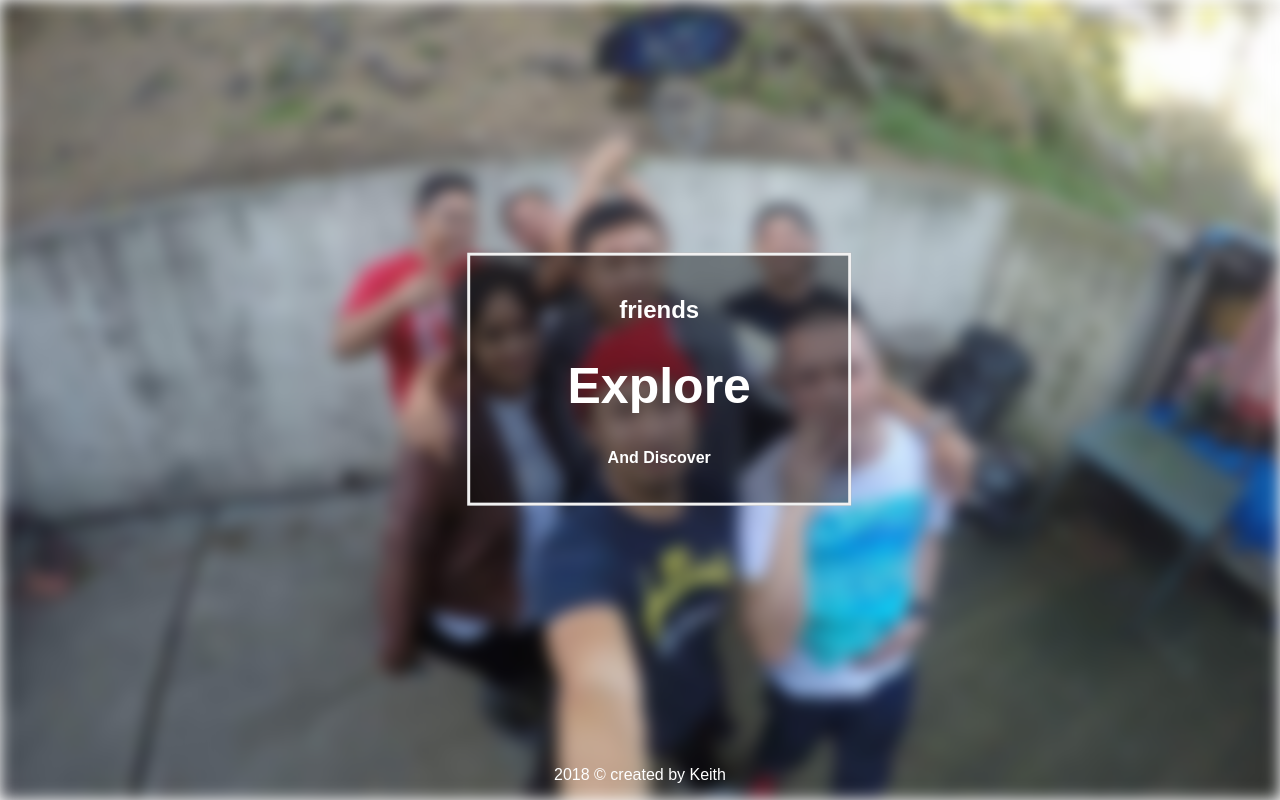
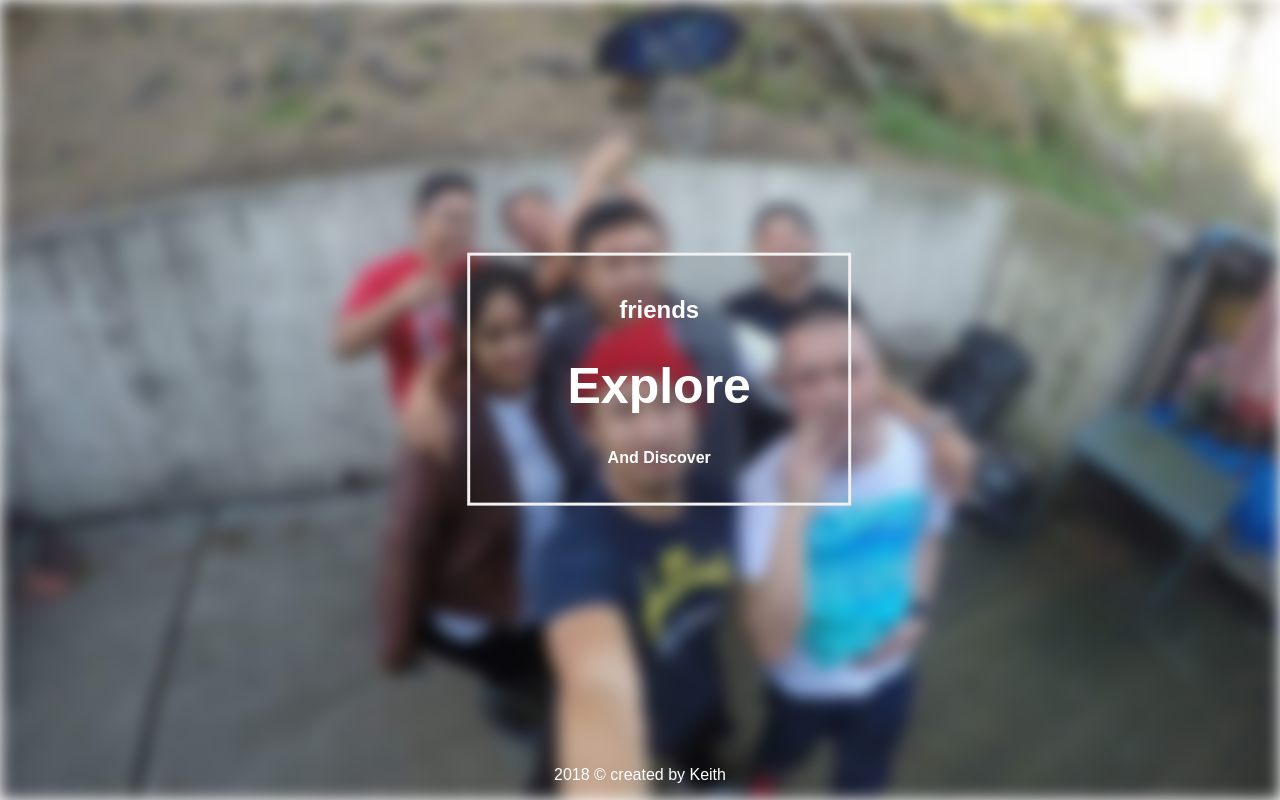
Before and after one commit to KitLopez/drpfriends, a plain HTML site: page index.html in a window 1280 px wide. Drawn offline with Linux system fonts and the light colour scheme.

Commit message:
Update style.css

```diff
--- a/style.css
+++ b/style.css
@@ -26,7 +26,7 @@ body, html {
 }
 .bg-text {
 	background-color: rgb(0,0,0);
-	background-color: rgb(0,0,0, 0.4);
+	background-color: rgb(0,0,0, 0.1);
 	color: white;
 	font-weight: bold;
 	border: 3px solid #f1f1f1;
```
